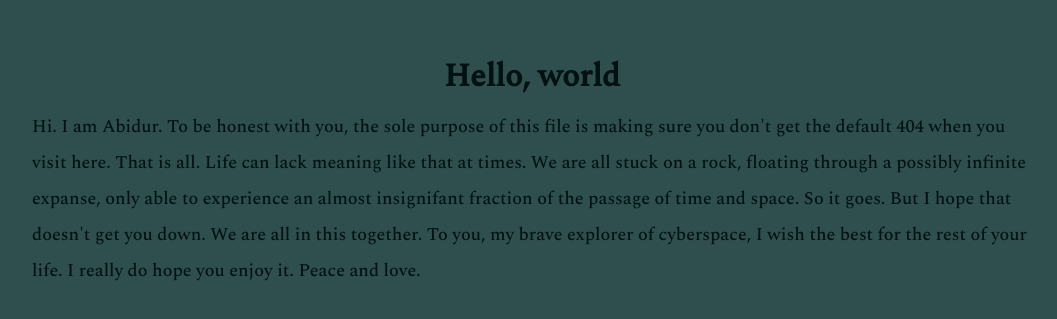
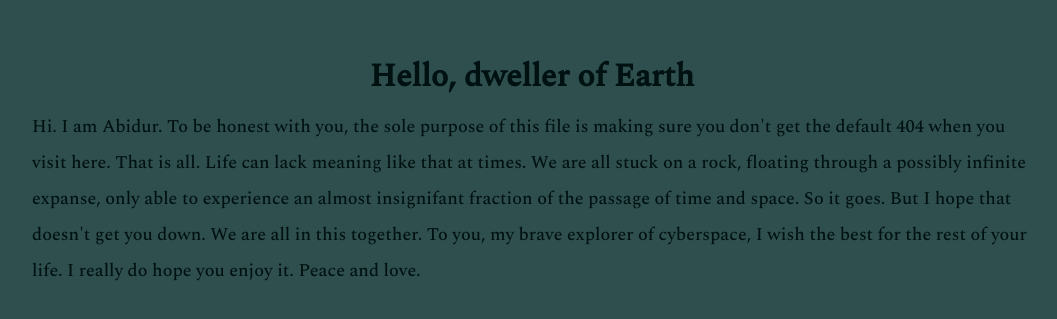
Before and after one commit to abidurr/keybase-pub-site, a plain HTML site: page index.html in a window 1280 px wide. Shown: the part 211-530 px from the top of the page, without its empty margins (108-1165 px from the left). Drawn offline with nearby package versions, Linux system fonts and the light colour scheme.

Commit message:
Update index.html

```diff
--- a/index.html
+++ b/index.html
@@ -8,7 +8,7 @@
 </head>
 <body>
     <div class="all">
-    <h1>Hello, world</h1>
+    <h1>Hello, dweller of Earth</h1>
     <p>
         Hi. I am Abidur. To be honest with you, the sole purpose of this file is making sure you don't get the default 404 when you visit here. That is all. Life can lack meaning like that at times. We are all stuck on a rock, floating through a possibly infinite expanse, only able to experience an almost insignifant fraction of the passage of time and space. So it goes. But I hope that doesn't get you down. We are all in this together. To you, my brave explorer of cyberspace, I wish the best for the rest of your life. I really do hope you enjoy it. Peace and love.
     </p>
```
